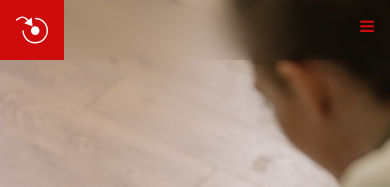
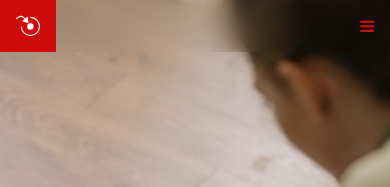
Before and after one commit to nilahomar/spa-landing-page, a React (Create React App) app: page / in a window 390 px wide. Shown: the top 187 px of the page. Built offline with nearby package versions, Linux system fonts and the light colour scheme.

Commit message:
flex column product

```diff
--- a/src/components/nav/nav.css
+++ b/src/components/nav/nav.css
@@ -28,9 +28,9 @@ nav a.active {
   background: var(--color-brickRed);
 }
 
-/* .logo {
-  font-size: 3rem;
-} */
+nav .logo {
+  font-size: 2rem;
+}
 
 .navbar_opt {
   display: flex;
@@ -68,14 +68,11 @@ nav a.active {
     gap: 1rem;
   }
 
-  /* Style navigation menu links */
   .topnav a {
     padding: 14px 16px;
     font-size: 1rem;
-    /* display: flex; */
   }
 
-  /* Style the hamburger menu */
   .topnav a.icon {
     display: block;
     position: absolute;
@@ -84,8 +81,7 @@ nav a.active {
     color: var(--color-brickRed);
   }
 
-  nav .logo{
-    font-size: 2rem;
+  nav .logo {
+    font-size: 1.5rem;
   }
-
 }
--- a/src/components/products/products.css
+++ b/src/components/products/products.css
@@ -128,9 +128,8 @@
 /* Media query medium device */
 @media screen and (max-width: 1024px) {
   .product_container {
-    grid-template-columns: 1fr;
+    flex-direction: column;
   }
-
   .modal_image {
     display: none;
   }
```
